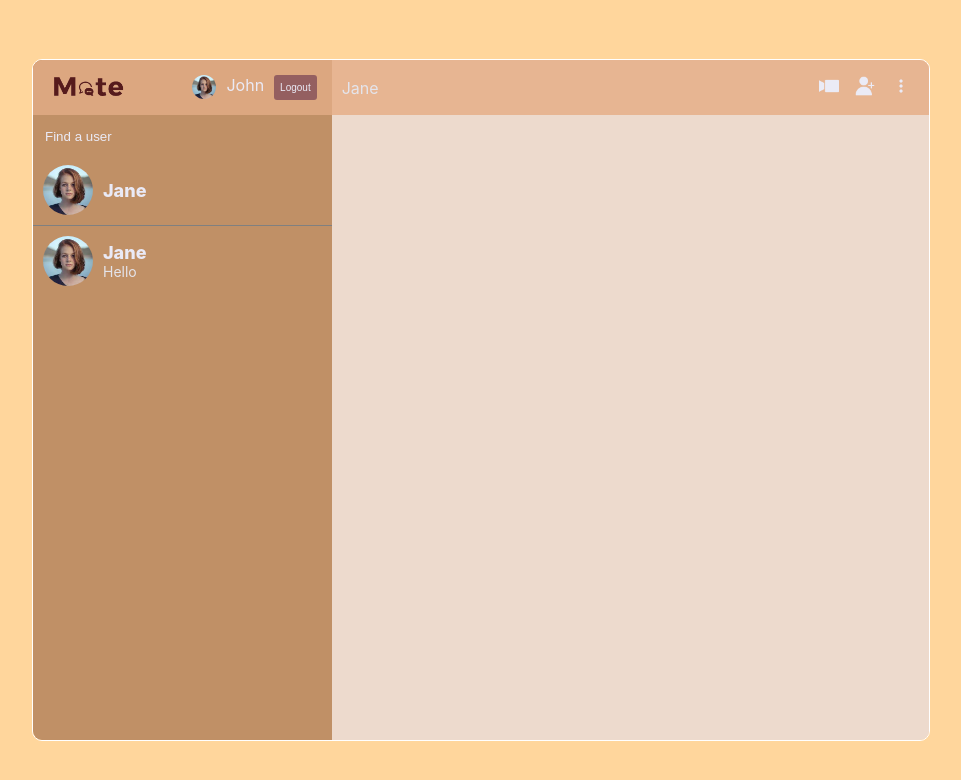
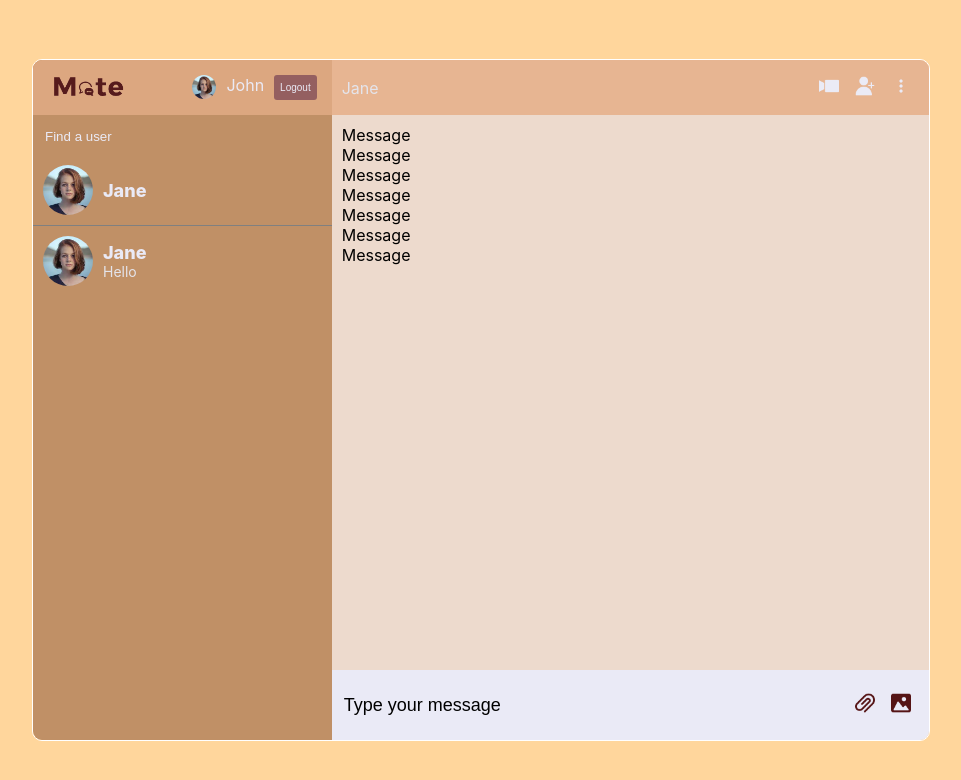
Before and after one commit to S-ayanide/Mate, a React (Vite) app: page / in a window 1280 px wide. Shown: the top 780 px of the page, without its empty margins (159-1120 px from the left). Built offline with nearby package versions, Linux system fonts and the light colour scheme.

Commit message:
feat: Adding Input

```diff
--- a/src/components/Chat.tsx
+++ b/src/components/Chat.tsx
@@ -2,6 +2,8 @@ import React from 'react';
 import Camera from '../assets/video-call.png';
 import AddFriend from '../assets/add-friend.png';
 import More from '../assets/more.png';
+import Messages from './Messages';
+import Input from './Input';
 
 const Chat: React.FC = () => {
   return (
@@ -14,6 +16,8 @@ const Chat: React.FC = () => {
           <img src={More} alt="settings" />
         </div>
       </div>
+      <Messages />
+      <Input />
     </div>
   );
 };
--- a/src/components/Input.tsx
+++ b/src/components/Input.tsx
@@ -1,7 +1,20 @@
 import React from 'react';
+import Attach from '../assets/attach.png';
+import Picture from '../assets/picture.png';
 
-const Input = () => {
-  return <div>Input</div>;
+const Input: React.FC = () => {
+  return (
+    <div className="input">
+      <input type="text" placeholder="Type your message" />
+      <div className="send">
+        <img src={Attach} alt="Attach" />
+        <input type="file" style={{ display: 'none' }} id="file" />
+        <label htmlFor="file">
+          <img src={Picture} alt="" />
+        </label>
+      </div>
+    </div>
+  );
 };
 
 export default Input;
--- /dev/null
+++ b/src/components/Message.tsx
@@ -0,0 +1,7 @@
+import React from 'react';
+
+const Message: React.FC = () => {
+  return <div>Message</div>;
+};
+
+export default Message;
--- a/src/components/Messages.tsx
+++ b/src/components/Messages.tsx
@@ -1,7 +1,18 @@
 import React from 'react';
+import Message from './Message';
 
-const Messages = () => {
-  return <div>Messages</div>;
+const Messages: React.FC = () => {
+  return (
+    <div className="messages">
+      <Message />
+      <Message />
+      <Message />
+      <Message />
+      <Message />
+      <Message />
+      <Message />
+    </div>
+  );
 };
 
 export default Messages;
--- a/src/styles.scss
+++ b/src/styles.scss
@@ -206,6 +206,39 @@
           cursor: pointer;
         }
       }
+
+      .messages {
+        padding: 10px;
+        height: calc(100% - 145px);
+      }
+
+      .input {
+        height: 50px;
+        padding: 10px;
+        background-color: #eaeaf6;
+        display: flex;
+        align-items: center;
+        justify-content: space-between;
+
+        img {
+          height: 20px;
+          width: 20px;
+          margin: 0 8px;
+          cursor: pointer;
+        }
+
+        input {
+          width: 85%;
+          border: none;
+          outline: none;
+          font-size: 18px;
+          background-color: transparent;
+
+          &::placeholder {
+            color: black;
+          }
+        }
+      }
     }
   }
 }
```
Also changed, not shown: src/assets/attach.png (added), src/assets/picture.png (added).
